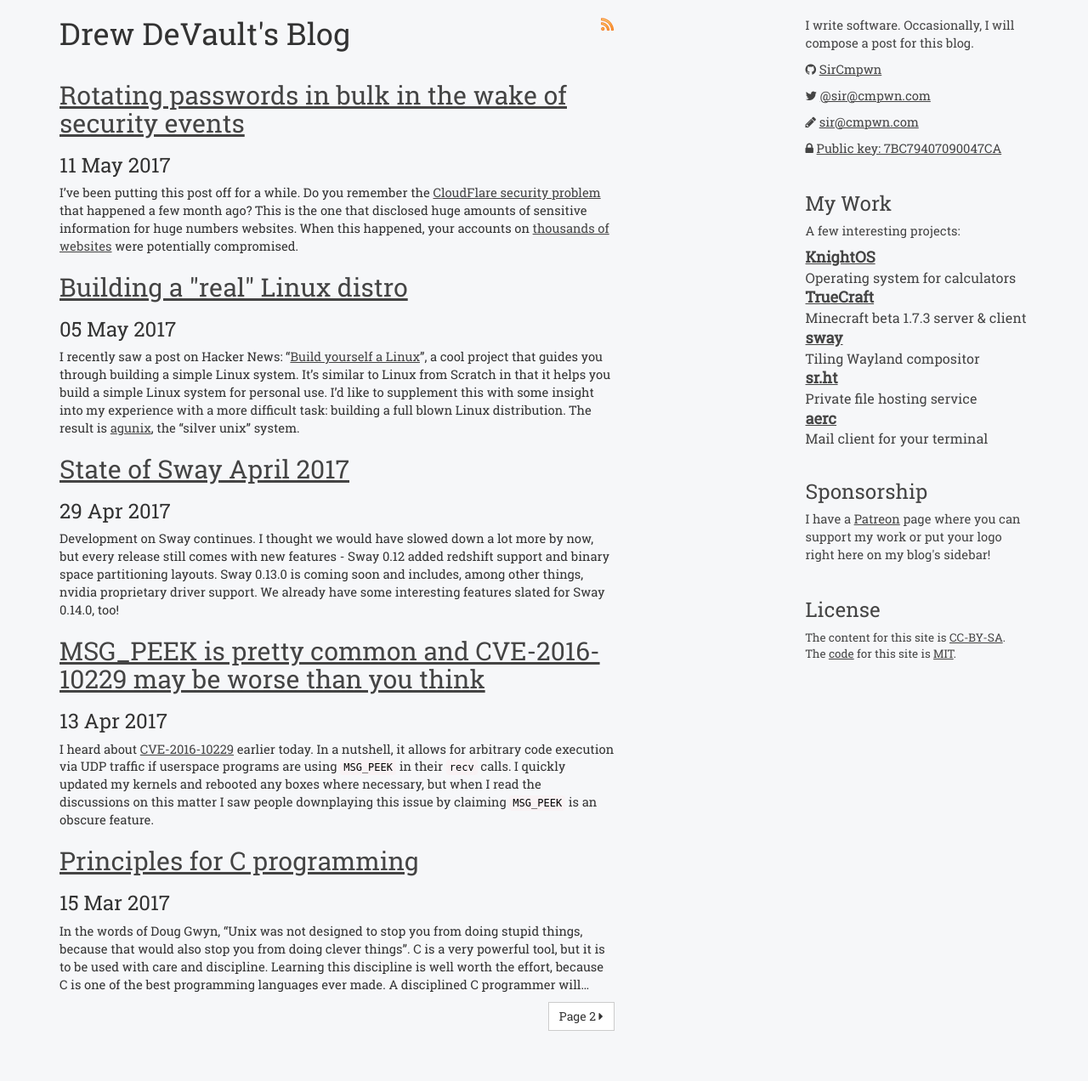
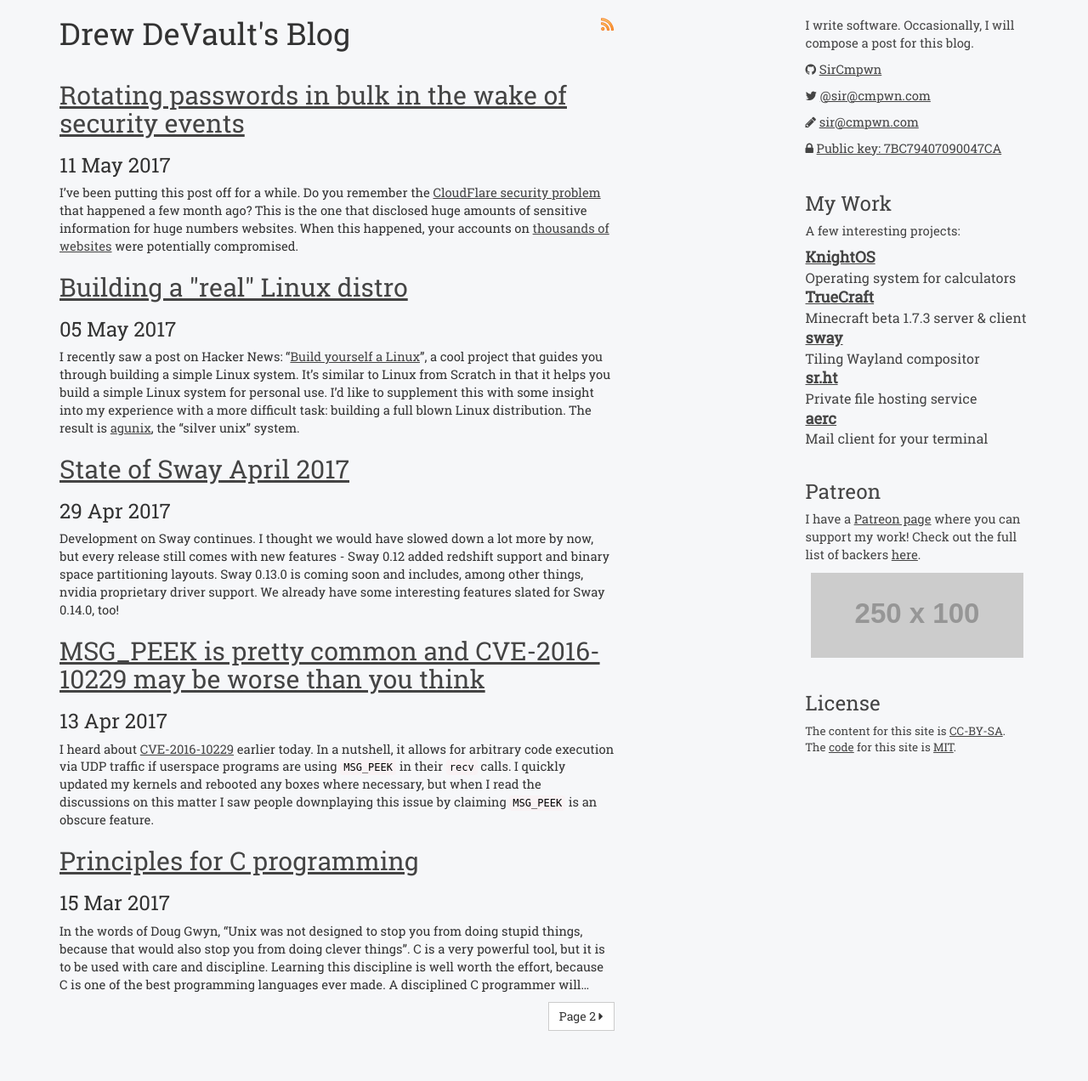
Before and after one commit to stormblog/sircmpwn.github.io, a Jekyll site: the page built from index.html, in a window 1280 px wide. Shown: the whole page at 85% size. Built offline with Jekyll 4.4.1, drawn with Linux system fonts in a browser that asks for light colours.

Commit message:
Add backers page

```diff
--- a/_layouts/page.html
+++ b/_layouts/page.html
@@ -68,11 +68,15 @@ layout: base
             <h4><a href="https://github.com/SirCmpwn/aerc">aerc</a></h4>
             <h5>Mail client for your terminal</h5>
         </div>
-        <h3>Sponsorship</h3>
+        <h3>Patreon</h3>
         <p>
-          I have a <a href="https://patreon.com/sircmpwn">Patreon</a> page where you can support my work
-          or put your logo right here on my blog's sidebar!
+          I have a <a href="https://patreon.com/sircmpwn">Patreon page</a>
+          where you can support my work! Check out the full list of backers
+          <a href="/backers">here</a>.
         </p>
+        <a href="https://www.patreon.com/bePatron?c=174155&rid=1681123">
+          <img src="//placehold.it/250x100?text=YOUR LOGO HERE" />
+        </a>
         <h3>License</h3>
         <p style="font-size: 10pt">
         The content for this site is
```
Also changed, not shown: backers.html (added, +73 -0 lines).
